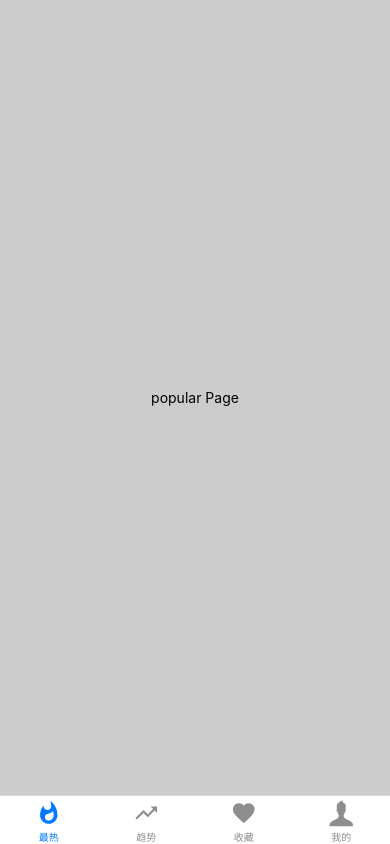
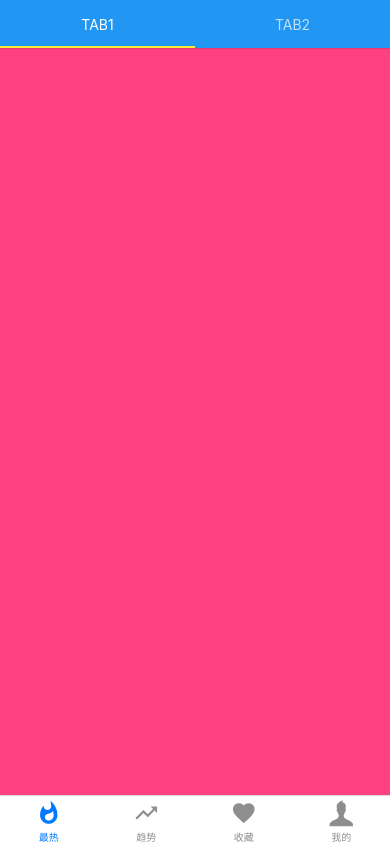
Before and after one commit to Orange-ice/github-app, a React Native app: screen /Popular in a window 390 px wide. Built offline with nearby package versions, Linux system fonts and the light colour scheme.

Commit message:
顶部 tab 的实现

```diff
--- a/js/page/PopularPage.js
+++ b/js/page/PopularPage.js
@@ -1,20 +1,44 @@
 import React from 'react';
-import {StyleSheet, Text, View} from 'react-native';
+import {StyleSheet, View, StatusBar, Dimensions} from 'react-native';
+import {TabView, SceneMap} from 'react-native-tab-view';
+
+const FirstRoute = () => (
+  <View style={[styles.scene, {backgroundColor: '#ff4081'}]} />
+);
+
+const SecondRoute = () => (
+  <View style={[styles.scene, {backgroundColor: '#673ab7'}]} />
+);
+
+const initialLayout = {width: Dimensions.get('window').width};
+const renderScene = SceneMap({
+  tab1: FirstRoute,
+  tab2: SecondRoute,
+});
 
 const PopularPage = () => {
+  const [index, setIndex] = React.useState(0);
+  const [routes] = React.useState([
+    {key: 'tab1', title: 'Tab1'},
+    {key: 'tab2', title: 'Tab2'},
+  ]);
   return (
-    <View style={styles.container}>
-      <Text>popular Page</Text>
-    </View>
+    <TabView
+      onIndexChange={setIndex}
+      navigationState={{index, routes}}
+      renderScene={renderScene}
+      initialLayout={initialLayout}
+      style={styles.container}
+    />
   );
 };
 
 const styles = StyleSheet.create({
   container: {
+    marginTop: StatusBar.currentHeight,
+  },
+  scene: {
     flex: 1,
-    backgroundColor: '#ccc',
-    alignItems: 'center',
-    justifyContent: 'center',
   },
 });
 
--- a/package.json
+++ b/package.json
@@ -16,8 +16,10 @@
     "react": "17.0.2",
     "react-native": "0.68.2",
     "react-native-gesture-handler": "*",
+    "react-native-pager-view": "5.4.24",
     "react-native-safe-area-context": "*",
     "react-native-screens": "*",
+    "react-native-tab-view": "3.1.1",
     "react-native-vector-icons": "9.1.0"
   },
   "devDependencies": {
```
Also changed, not shown: 1 other file (tests, documents, lock files or other folders).
